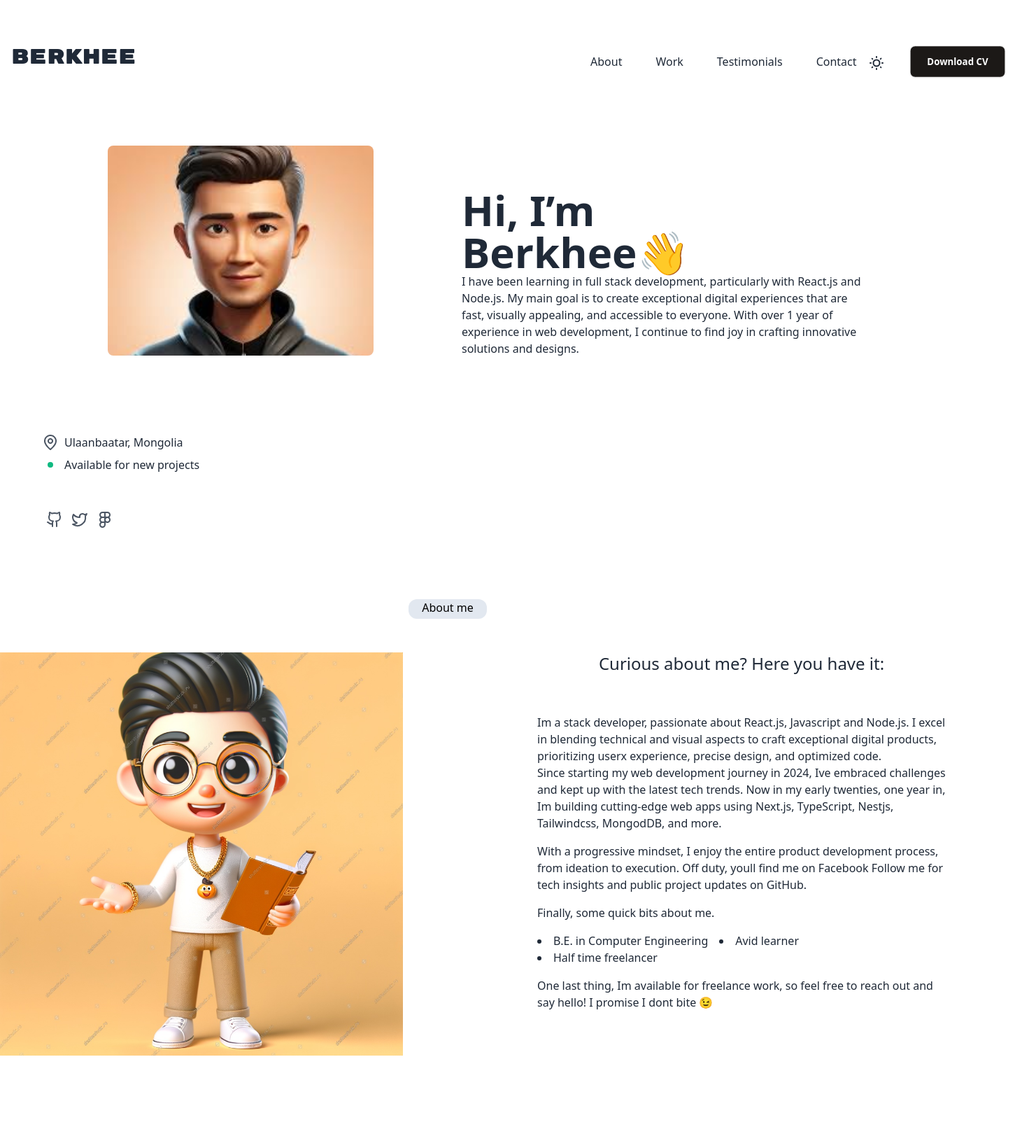
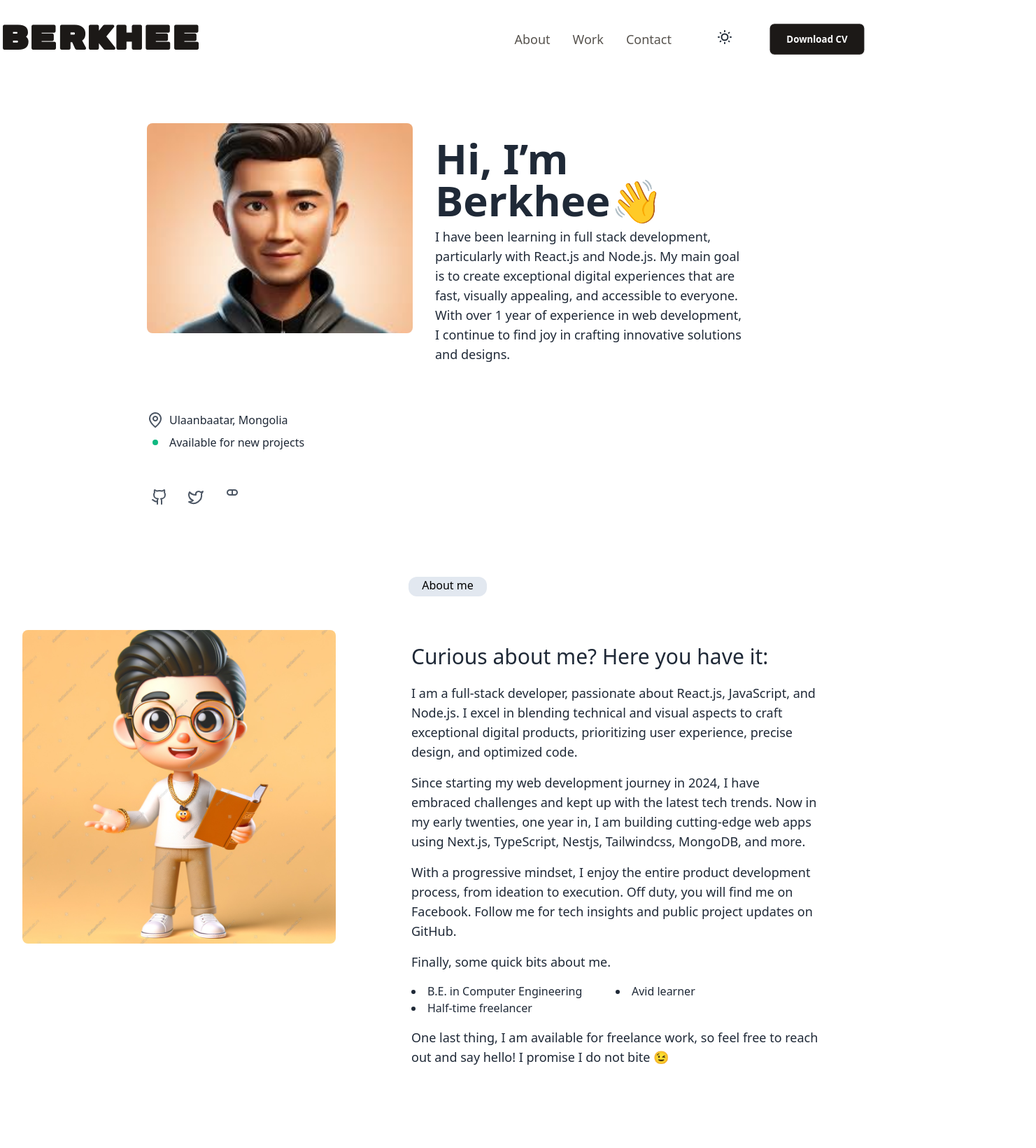
Before and after one commit to 14Berhee/portfolio-react, a Next.js app: page / in a window 1280 px wide. Shown: the top 1640 px of the page at 70% size, 1481 px wide, since content can reach past the window. Built offline with nearby package versions, Linux system fonts and the light colour scheme.

Commit message:
deployment

```diff
--- a/src/Components/AboutHim.js
+++ b/src/Components/AboutHim.js
@@ -1,56 +1,47 @@
 export default function About() {
   return (
-    <div className="m-auto">
-      <div className="mb-12">
-        <p className=" mt-24 w-28 h-7 rounded-xl bg-slate-200 flex m-auto justify-center text-black ">
+    <div className="m-auto px-4 sm:px-8">
+      <div id="about" className="mb-12 ">
+        <p className="mt-24 w-28 h-7 rounded-xl bg-slate-200 flex m-auto justify-center text-black text-sm sm:text-base">
           About me
         </p>
       </div>
-      <div className="flex flex-col sm:flex-row  ">
+
+      <div className="flex flex-col sm:flex-row items-center sm:items-start">
         <div>
           <img
             src="aiGenerated.jpg"
-            className="max-w-xl mx-auto sm:max-w-xl sm:mr-48 "
-          ></img>
+            className="max-w-xs mx-auto sm:mr-8 sm:max-w-md rounded-lg"
+            alt="About me"
+          />
         </div>
-        <div className="font-sans w-full ">
-          <div>
-            <h1 className=" flex justify-center font text-2xl h-12 font-medium   ">
-              Curious about me? Here you have it:
-            </h1>
-          </div>
-          <div className="flex justify-between mx-auto flex-col w-[400px] sm:justify-between sm:w-[584px]">
-            <p className="sm:mt-5 pt-5">
-              Im a stack developer, passionate about
-              React.js, Javascript and Node.js. I excel in blending technical and visual
-              aspects to craft exceptional digital products, prioritizing userx
-              experience, precise design, and optimized code.
+        <div className="font-sans mt-6 sm:mt-0 w-full">
+
+          <div className="flex flex-col sm:w-[584px] mx-auto mt-5">
+          <h1 className="text-2xl sm:text-3xl font-medium text-center sm:text-left">
+            Curious about me? Here you have it:
+          </h1>
+            <p className="text-base sm:text-lg mt-4 sm:mt-5">
+              I am a full-stack developer, passionate about React.js, JavaScript, and Node.js. I excel in blending technical and visual aspects to craft exceptional digital products, prioritizing user experience, precise design, and optimized code.
             </p>
-            <p className="mb-4">
-              Since starting my web development journey in 2024, Ive embraced
-              challenges and kept up with the latest tech trends. Now in my
-              early twenties, one year in, Im building cutting-edge web apps
-              using Next.js, TypeScript, Nestjs, Tailwindcss, MongodDB, and
-              more.
+            <p className="text-base sm:text-lg mt-4">
+              Since starting my web development journey in 2024, I have embraced challenges and kept up with the latest tech trends. Now in my early twenties, one year in, I am building cutting-edge web apps using Next.js, TypeScript, Nestjs, Tailwindcss, MongoDB, and more.
             </p>
-            <p className="mb-4">
-              With a progressive mindset, I enjoy the entire product development
-              process, from ideation to execution. Off duty, youll find me on
-              Facebook Follow me for tech insights and public project updates on GitHub.
+            <p className="text-base sm:text-lg mt-4">
+              With a progressive mindset, I enjoy the entire product development process, from ideation to execution. Off duty, you will find me on Facebook. Follow me for tech insights and public project updates on GitHub.
             </p>
-            <p>Finally, some quick bits about me.</p>
-            <div className="flex mt-4">
-              <div className="flex flex-col">
+            <p className="text-base sm:text-lg mt-4">Finally, some quick bits about me.</p>
+            <div className="flex flex-col sm:flex-row mt-4">
+              <div className="flex flex-col sm:w-1/2">
                 <li className="mr-4">B.E. in Computer Engineering</li>
-                <li className="mr-4">Half time freelancer</li>
+                <li className="mr-4">Half-time freelancer</li>
               </div>
-              <div className="mr-3">
+              <div className="flex flex-col sm:w-1/2 mt-4 sm:mt-0">
                 <li>Avid learner</li>
               </div>
             </div>
-            <p className="mt-4 mb-24">
-              One last thing, Im available for freelance work, so feel free to
-              reach out and say hello! I promise I dont bite 😉
+            <p className="mt-4 mb-24 text-base sm:text-lg">
+              One last thing, I am available for freelance work, so feel free to reach out and say hello! I promise I do not bite 😉
             </p>
           </div>
         </div>
--- a/src/Components/Drawer.js
+++ b/src/Components/Drawer.js
@@ -1,7 +1,5 @@
 import {ThemeController} from "../Components/ThemeController"
 import Button from "./Pro-button"
-
-
 
 export const Drawer =()=>{
     return(
@@ -16,17 +14,15 @@ export const Drawer =()=>{
   </div>
   <div className="drawer-side">
     <label htmlFor="my-drawer-4" aria-label="close sidebar" className="drawer-overlay"></label>
-    <ul className="menu bg-base-200 text-base-content min-h-full w-96 p-4">
+    <ul className="menu bg-base-200 text-base-content min-h-full w-[360px] p-4">
 
       <li><a> About</a></li>
       <li><a>Work</a></li>
-      <li><a>Testimonials</a></li>
       <li><a>Contact</a></li>
       <div>
-      <div className="flex justify-between p-4">
+      <div className="flex justify-stretch gap-[190px] p-4 ">
         <p>Switch Theme</p>
       <ThemeController/>
-
       </div>
       <Button/>
       </div>
--- a/src/Components/Experience.js
+++ b/src/Components/Experience.js
@@ -8,7 +8,6 @@ export default function Experience() {
         <p className="text-xl text-center">
           Here is a quick summary of my most recent experiences:
         </p>
-
       </div>
     </div>
   );
--- a/src/Components/Footer.js
+++ b/src/Components/Footer.js
@@ -1,33 +1,34 @@
 export default function Footer() {
   return (
-    <div className="mt-24 flex justify-center">
-      <div>
-        <p className=" mt-24 w-28 h-7 rounded-xl bg-slate-200 flex m-auto justify-center mb-4 text-black">
+    <div className="mt-24 flex justify-center px-4 sm:px-0">
+      <div id="contact" className="w-full max-w-3xl ">
+        <p  className="mt-24 w-28 h-7 rounded-xl bg-slate-200 flex m-auto justify-center mb-4 text-black ">
           Get in touch
         </p>
         <div className="flex flex-col items-center mb-12">
-          <p>
+          <p className="text-center">
             What is next? Feel free to reach out to me if you are looking for
           </p>
-          <p>a developer, have a query, or simply want to connect.</p>
+          <p className="text-center">a developer, have a query, or simply want to connect.</p>
         </div>
-        <div>
-          <div className="flex justify-center gap-5 items-center mb-4">
-            <img className="w-8 h-8" src="mail.jpg"></img>
-            <h1 className="w-80 text-[36px] font-semibold">Berhee14@gmail.com</h1>
-            <img className="ml-10 w-8 h-8" src="copy.png"></img>
-          </div>
-
-          <div className="flex justify-center gap-5 items-center mb-12">
-            <img className="w-8 h-8" src="Phone.jpg"></img>
-            <h1 className="w-72 text-[36px] font-semibold">+976 94029797</h1>
-            <img className="w-8 h-8" src="copy.png"></img>
+        <div className="flex flex-col sm:flex-row justify-center items-center gap-5 mb-8">
+          <div className="flex items-center gap-3">
+            <img className="w-8 h-8" src="mail.jpg" alt="Mail icon" />
+            <h1 className="text-2xl sm:text-3xl font-semibold">Berhee14@gmail.com</h1>
+            <img className="w-8 h-8" src="copy.png" alt="Copy icon" />
           </div>
         </div>
-        <div className="flex justify-center ">
-          <p>You may also find me on these platforms!</p>
+        <div className="flex flex-col sm:flex-row justify-center items-center gap-5 mb-12">
+          <div className="flex items-center gap-3">
+            <img className="w-8 h-8" src="Phone.jpg" alt="Phone icon" />
+            <h1 className="text-2xl sm:text-3xl font-semibold">+976 94029797</h1>
+            <img className="w-8 h-8" src="copy.png" alt="Copy icon" />
+          </div>
         </div>
-        <div className="flex mt-2 justify-center">
+        <div className="flex justify-center mb-6">
+          <p className="text-center">You may also find me on these platforms!</p>
+        </div>
+        <div className="flex justify-center gap-6 mt-2">
           <svg
             width="36"
             height="36"
@@ -39,17 +40,18 @@ export default function Footer() {
               d="M21 28V24C21.1392 22.7473 20.78 21.4901 20 20.5C23 20.5 26 18.5 26 15C26.08 13.75 25.73 12.52 25 11.5C25.28 10.35 25.28 9.15 25 8C25 8 24 8 22 9.5C19.36 9 16.64 9 14 9.5C12 8 11 8 11 8C10.7 9.15 10.7 10.35 11 11.5C10.2719 12.5159 9.91851 13.7528 10 15C10 18.5 13 20.5 16 20.5C15.61 20.99 15.32 21.55 15.15 22.15C14.98 22.75 14.93 23.38 15 24V28"
               stroke="#4B5563"
               strokeWidth="2"
-              strokelinecap="round"
-              strokelinejoin="round"
+              strokeLinecap="round"
+              strokeLinejoin="round"
             />
             <path
               d="M15 24C10.49 26 10 22 8 22"
               stroke="#4B5563"
               strokeWidth="2"
-              strokelinecap="round"
-              strokelinejoin="round"
+              strokeLinecap="round"
+              strokeLinejoin="round"
             />
           </svg>
+
           <svg
             width="36"
             height="36"
@@ -61,8 +63,8 @@ export default function Footer() {
               d="M11 11.5C11 10.5717 11.3687 9.6815 12.0251 9.02513C12.6815 8.36875 13.5717 8 14.5 8H18V15H14.5C13.5717 15 12.6815 14.6313 12.0251 13.9749C11.3687 13.3185 11 12.4283 11 11.5Z"
               stroke="#4B5563"
               strokeWidth="2"
-              strokelinecap="round"
-              strokelinejoin="round"
+              strokeLinecap="round"
+              strokeLinejoin="round"
             />
             <path
               d="M18 8H21.5C21.9596 8 22.4148 8.09053 22.8394 8.26642C23.264 8.44231 23.6499 8.70012 23.9749 9.02513C24.2999 9.35013 24.5577 9.73597 24.7336 10.1606C24.9095 10.5852 25 11.0404 25 11.5C25 11.9596 24.9095 12.4148 24.7336 12.8394C24.5577 13.264 24.2999 13.6499 23.9749 13.9749C23.6499 14.2999 23.264 14.5577 22.8394 14.7336C22.4148 14.9095 21.9596 15 21.5 15H18V8Z"
@@ -75,22 +77,22 @@ export default function Footer() {
               d="M18 18.5C18 18.0404 18.0905 17.5852 18.2664 17.1606C18.4423 16.736 18.7001 16.3501 19.0251 16.0251C19.3501 15.7001 19.736 15.4423 20.1606 15.2664C20.5852 15.0905 21.0404 15 21.5 15C21.9596 15 22.4148 15.0905 22.8394 15.2664C23.264 15.4423 23.6499 15.7001 23.9749 16.0251C24.2999 16.3501 24.5577 16.736 24.7336 17.1606C24.9095 17.5852 25 18.0404 25 18.5C25 18.9596 24.9095 19.4148 24.7336 19.8394C24.5577 20.264 24.2999 20.6499 23.9749 20.9749C23.6499 21.2999 23.264 21.5577 22.8394 21.7336C22.4148 21.9095 21.9596 22 21.5 22C21.0404 22 20.5852 21.9095 20.1606 21.7336C19.736 21.5577 19.3501 21.2999 19.0251 20.9749C18.7001 20.6499 18.4423 20.264 18.2664 19.8394C18.0905 19.4148 18 18.9596 18 18.5Z"
               stroke="#4B5563"
               strokeWidth="2"
-              strokelinecap="round"
-              strokelinejoin="round"
+              strokeLinecap="round"
+              strokeLinejoin="round"
             />
             <path
               d="M11 25.5C11 24.5717 11.3687 23.6815 12.0251 23.0251C12.6815 22.3687 13.5717 22 14.5 22H18V25.5C18 26.4283 17.6313 27.3185 16.9749 27.9749C16.3185 28.6313 15.4283 29 14.5 29C13.5717 29 12.6815 28.6313 12.0251 27.9749C11.3687 27.3185 11 26.4283 11 25.5Z"
               stroke="#4B5563"
               strokeWidth="2"
-              strokelinecap="round"
-              strokelinejoin="round"
+              strokeLinecap="round"
+              strokeLinejoin="round"
             />
             <path
               d="M11 18.5C11 17.5717 11.3687 16.6815 12.0251 16.0251C12.6815 15.3687 13.5717 15 14.5 15H18V22H14.5C13.5717 22 12.6815 21.6313 12.0251 20.9749C11.3687 20.3185 11 19.4283 11 18.5Z"
               stroke="#4B5563"
               strokeWidth="2"
-              strokelinecap="round"
-              strokelinejoin="roundnpm "
+              strokeLinecap="round"
+              strokeLinejoin="round"
             />
           </svg>
         </div>
--- a/src/Components/Hero.js
+++ b/src/Components/Hero.js
@@ -1,11 +1,10 @@
 export default function Hero() {
   return (
-    <div className="mt-24 ml-4  ">
-      <div className="flex ">
-        <div className="flex flex-col sm:flex-row items-center gap-8">
-          <div className="w-[568px] h-[364px]">
+    <div className="mt-24 ml-4 sm:ml-0">
+      <div className="flex flex-col sm:flex-row items-center  gap-8">
+        <div className="w-full sm:w-[380px] h-[364px] flex justify-center">
           <div
-              className="h-[300px] w-[280px] flex m-auto sm:w-[380px] rounded-lg"
+            className="h-[300px] w-[280px] sm:w-[380px] rounded-lg"
             style={{
               backgroundImage: "url('asianDude.jpg')",
               backgroundRepeat: "no-repeat",
@@ -14,9 +13,11 @@ export default function Hero() {
             }}
           ></div>
         </div>
-          <div className="flex flex-col w-fit">
-            <h1 className="text-6xl font-bold max-w-md ">Hi, I’m Berkhee👋</h1>
-            <p className="max-w-xl">
+
+
+        <div className="flex flex-col w-full sm:w-fit max-w-md px-4 sm:px-0">
+          <h1 className="text-3xl sm:text-6xl font-bold">Hi, I’m Berkhee👋</h1>
+          <p className="text-base sm:text-lg mt-4 sm:mt-2">
             I have been learning in full stack development, particularly with React.js
             and Node.js. My main goal is to create exceptional digital
             experiences that are fast, visually appealing, and accessible to
@@ -25,13 +26,10 @@ export default function Hero() {
           </p>
         </div>
       </div>
-      </div>
-      <div className="flex flex-col">
-        <div className="flex"></div>
-        <div className="flex flex-col mt-12 ">
-          <div className="flex gap-2">
-            <img src="icon2.png" className="w-6"></img>
-            <p>Ulaanbaatar, Mongolia</p>
+      <div className="flex flex-col mt-12 px-4 sm:px-0">
+        <div className="flex gap-2 items-center">
+          <img src="icon2.png" className="w-6" alt="Location Icon" />
+          <p className="text-base">Ulaanbaatar, Mongolia</p>
         </div>
         <div className="flex items-center gap-2 ml-2 mt-2">
           <svg
@@ -43,9 +41,9 @@ export default function Hero() {
           >
             <rect width="8" height="8" rx="4" fill="#10B981" />
           </svg>
-            <p className="ml-2">Available for new projects</p>
+          <p className="ml-2 text-base">Available for new projects</p>
         </div>
-          <div className="flex mt-12">
+        <div className="flex gap-4 mt-12">
           <svg
             width="36"
             height="36"
@@ -104,29 +102,7 @@ export default function Hero() {
               strokeLinecap="round"
               strokeLinejoin="round"
             />
-              <path
-                d="M18 18.5C18 18.0404 18.0905 17.5852 18.2664 17.1606C18.4423 16.736 18.7001 16.3501 19.0251 16.0251C19.3501 15.7001 19.736 15.4423 20.1606 15.2664C20.5852 15.0905 21.0404 15 21.5 15C21.9596 15 22.4148 15.0905 22.8394 15.2664C23.264 15.4423 23.6499 15.7001 23.9749 16.0251C24.2999 16.3501 24.5577 16.736 24.7336 17.1606C24.9095 17.5852 25 18.0404 25 18.5C25 18.9596 24.9095 19.4148 24.7336 19.8394C24.5577 20.264 24.2999 20.6499 23.9749 20.9749C23.6499 21.2999 23.264 21.5577 22.8394 21.7336C22.4148 21.9095 21.9596 22 21.5 22C21.0404 22 20.5852 21.9095 20.1606 21.7336C19.736 21.5577 19.3501 21.2999 19.0251 20.9749C18.7001 20.6499 18.4423 20.264 18.2664 19.8394C18.0905 19.4148 18 18.9596 18 18.5Z"
-                stroke="#4B5563"
-                strokeWidth="2"
-                strokeLinecap="round"
-                strokeLinejoin="round"
-              />
-              <path
-                d="M11 25.5C11 24.5717 11.3687 23.6815 12.0251 23.0251C12.6815 22.3687 13.5717 22 14.5 22H18V25.5C18 26.4283 17.6313 27.3185 16.9749 27.9749C16.3185 28.6313 15.4283 29 14.5 29C13.5717 29 12.6815 28.6313 12.0251 27.9749C11.3687 27.3185 11 26.4283 11 25.5Z"
-                stroke="#4B5563"
-                strokeWidth="2"
-                strokeLinecap="round"
-                strokeLinejoin="round"
-              />
-              <path
-                d="M11 18.5C11 17.5717 11.3687 16.6815 12.0251 16.0251C12.6815 15.3687 13.5717 15 14.5 15H18V22H14.5C13.5717 22 12.6815 21.6313 12.0251 20.9749C11.3687 20.3185 11 19.4283 11 18.5Z"
-                stroke="#4B5563"
-                strokeWidth="2"
-                strokeLinecap="round"
-                strokeLinejoin="roundnpm "
-              />
           </svg>
-          </div>
         </div>
       </div>
     </div>
--- a/src/Components/Pro-button.js
+++ b/src/Components/Pro-button.js
@@ -1,10 +1,12 @@
 export default function Button() {
   return (
-    <div >
-      <a href="/berhbat.docx" className=" btn w-[288px] bg-stone-900 text-white sm:w-36 px-4 h-8 mr-10 ml-8 rounded-lg mt-16  ">
+    <div>
+      <a
+        href="/berhbat.docx"
+        className="btn w-[288px] bg-stone-900 text-white sm:w-36 px-4 h-8 mr-10 ml-8 rounded-lg transition duration-300 hover:bg-stone-700"
+      >
         Download CV
       </a>
-
     </div>
   );
 }
--- a/src/Components/Pro-header.js
+++ b/src/Components/Pro-header.js
@@ -1,46 +1,46 @@
 import localFont from "next/font/local";
 import Button from "../Components/Pro-button";
 import { ThemeController } from "./ThemeController";
-import {Drawer} from "../Components/Drawer"
+import { Drawer } from "../Components/Drawer";
+import Link from "next/link";
 
 const myFont = localFont({ src: "../../public/RubikMonoOne-Regular.ttf" });
 
 export const Header = () => {
   return (
-    <div className="flex justify-between sm:flex container mx-auto">
-      <div className="mr-16">
+    <div className="flex justify-between items-center sm:flex-row container mx-auto px-4 sm:px-0 mt-8">
+      <div className="flex items-center">
         <div className={myFont.className}>
-          <h1
-            className="w-20 h-9 text-3xl mt-16 sm:mr-[100px]  ml-4
-                    "
-          >
+          <h1 className="text-3xl sm:text-4xl md:text-5xl font-bold text-stone-900">
             BERKHEE
           </h1>
         </div>
       </div>
-
-      <div className=" hidden sm:block  ">
-        <div className="flex items-center">
-          <div className=" mt-16 gap-12 ml-auto ml-30 flex xl:ml-[584px] ">
-            <p>About</p>
-            <p>Work</p>
-            <p>Testimonials</p>
-            <p>Contact</p>
-          </div>
-          <div className="flex items-end ml-4">
-            <div className="mb-1">
-            <ThemeController />
-            </div>
-            <Button></Button>
-          </div>
+      <div className="hidden sm:flex items-center gap-8 ml-auto">
+        <div className="flex gap-8 text-lg font-medium text-stone-600">
+        <Link href="#about">
+            <span className="cursor-pointer hover:text-blue-600 transition-all duration-300 ease-in-out">
+              About
+            </span>
+          </Link>
+          <Link href="#work">
+            <span className="cursor-pointer hover:text-blue-600 transition-all duration-300 ease-in-out">
+              Work
+            </span>
+          </Link>
+          <Link href="#contact">
+            <span className="cursor-pointer hover:text-blue-600 transition-all duration-300 ease-in-out">
+              Contact
+            </span>
+          </Link>
+        </div>
+        <div className="flex items-center gap-4 ml-8">
+          <ThemeController />
+          <Button />
         </div>
       </div>
-
-      <div className="items-end flex justify-end sm:items-center sm:hidden sm:justify-end">
-        <Drawer  src="kebab.png"
-          className="w-6 h-6 mt-16  flex ml-[231px] mr-4">
-
-        </Drawer>
+      <div className="sm:hidden flex items-center ml-auto">
+        <Drawer src="kebab.png" className="w-6 h-6" />
       </div>
     </div>
   );
--- a/src/Components/Work.js
+++ b/src/Components/Work.js
@@ -1,9 +1,10 @@
+// Work Component
 export default function Work() {
   return (
-    <div className="m-auto max-w-7xl">
+    <div className="m-auto max-w-7xl" id="work">
       <div>
-        <p className=" mt-24 w-28 h-7 rounded-xl bg-slate-200 flex m-auto justify-center mb-4 text-black">
-          Work
+        <p className="mt-24 w-28 h-7 rounded-xl bg-slate-200 flex m-auto justify-center mb-4 text-black">
+          <span>Work</span>
         </p>
         <p className="text-xl text-center mb-12">
           Some of the noteworthy projects I have built:{" "}
```
Also changed, not shown: src/Components/Experience2.js (+20 -14 lines), src/Components/Mentorhub.js (+34 -23 lines), src/Components/Toims.js (+38 -24 lines), src/Components/Ubcab.js (+25 -21 lines). Lines whose indentation alone changed are shown as unchanged.
